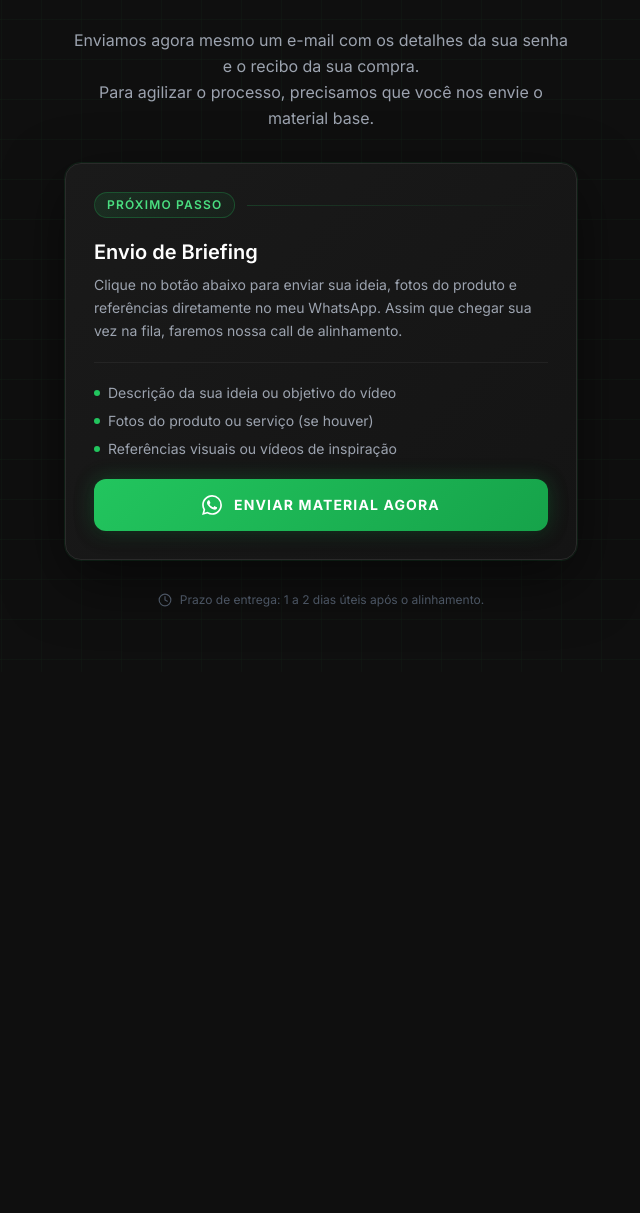
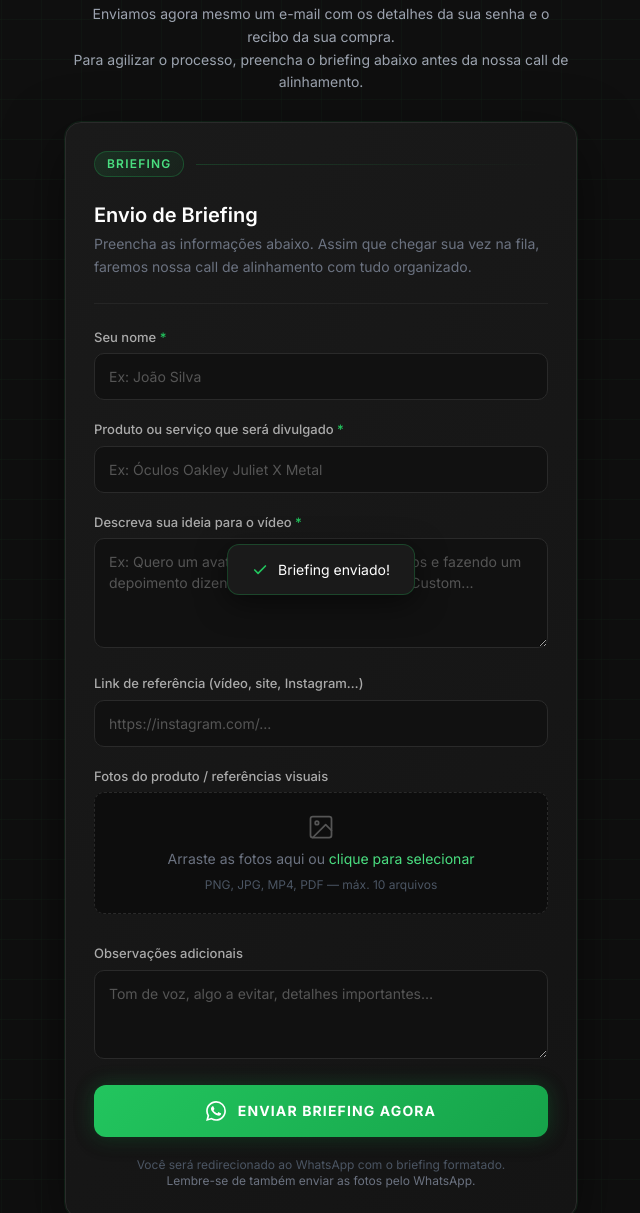
Before and after one commit to jordancustomokl0-svg/synthesis-ai, a plain HTML site: page obrigado.html in a window 1280 px wide. Shown: the part 261-1474 px from the top of the page, without its empty margins (319-959 px from the left). Before the commit the page ends 933 px from the top, so only its background shows below. Drawn offline with nearby package versions, Linux system fonts and the light colour scheme.

Commit message:
Refactor obrigado.html for improved layout and functionality
Refactor HTML structure and improve styling for the briefing form. Update text and add functionality for file uploads.

```diff
--- a/obrigado.html
+++ b/obrigado.html
@@ -7,166 +7,147 @@
   <script src="https://cdn.tailwindcss.com"></script>
   <style>
     @import url('https://fonts.googleapis.com/css2?family=Inter:wght@300;400;500;600;700&display=swap');
-
     * { font-family: 'Inter', sans-serif; }
-
     body { background-color: #0f0f0f; }
-
-    .check-circle {
-      stroke-dasharray: 166;
-      stroke-dashoffset: 166;
-      animation: stroke 0.8s cubic-bezier(0.65, 0, 0.45, 1) 0.3s forwards;
-    }
-    .check-mark {
-      stroke-dasharray: 48;
-      stroke-dashoffset: 48;
-      animation: stroke 0.4s cubic-bezier(0.65, 0, 0.45, 1) 0.9s forwards;
-    }
-    @keyframes stroke {
-      to { stroke-dashoffset: 0; }
-    }
-
-    .neon-glow {
-      animation: glow-pulse 3s ease-in-out infinite;
-    }
-    @keyframes glow-pulse {
-      0%, 100% { filter: drop-shadow(0 0 8px #22c55e80) drop-shadow(0 0 20px #22c55e40); }
-      50%       { filter: drop-shadow(0 0 14px #22c55ecc) drop-shadow(0 0 35px #22c55e60); }
-    }
-
-    .fade-up {
-      opacity: 0;
-      transform: translateY(20px);
-      animation: fadeUp 0.7s ease forwards;
-    }
-    .fade-up:nth-child(1) { animation-delay: 1.1s; }
-    .fade-up:nth-child(2) { animation-delay: 1.3s; }
-    .fade-up:nth-child(3) { animation-delay: 1.5s; }
-    .fade-up:nth-child(4) { animation-delay: 1.7s; }
-    @keyframes fadeUp {
-      to { opacity: 1; transform: translateY(0); }
-    }
-
-    .card-glow {
-      background: linear-gradient(135deg, #1a1a1a, #141414);
-      border: 1px solid #2a2a2a;
-      box-shadow: 0 0 0 1px #22c55e18, 0 20px 60px rgba(0,0,0,0.5);
-      transition: box-shadow 0.3s ease;
-    }
-    .card-glow:hover {
-      box-shadow: 0 0 0 1px #22c55e40, 0 20px 60px rgba(34,197,94,0.08);
-    }
-
-    .btn-whatsapp {
-      background: linear-gradient(135deg, #22c55e, #16a34a);
-      box-shadow: 0 0 20px #22c55e40, 0 4px 20px rgba(0,0,0,0.3);
-      transition: all 0.3s ease;
-      letter-spacing: 0.08em;
-    }
-    .btn-whatsapp:hover {
-      background: linear-gradient(135deg, #4ade80, #22c55e);
-      box-shadow: 0 0 35px #22c55e70, 0 6px 30px rgba(0,0,0,0.4);
-      transform: translateY(-2px);
-    }
-    .btn-whatsapp:active {
-      transform: translateY(0px);
-    }
-
-    .step-badge {
-      background: linear-gradient(135deg, #22c55e20, #16a34a10);
-      border: 1px solid #22c55e40;
-    }
-
-    .grid-bg {
-      background-image:
-        linear-gradient(rgba(34,197,94,0.03) 1px, transparent 1px),
-        linear-gradient(90deg, rgba(34,197,94,0.03) 1px, transparent 1px);
-      background-size: 40px 40px;
-    }
+    .check-circle { stroke-dasharray:166; stroke-dashoffset:166; animation:stroke 0.8s cubic-bezier(0.65,0,0.45,1) 0.3s forwards; }
+    .check-mark { stroke-dasharray:48; stroke-dashoffset:48; animation:stroke 0.4s cubic-bezier(0.65,0,0.45,1) 0.9s forwards; }
+    @keyframes stroke { to { stroke-dashoffset:0; } }
+    .neon-glow { animation:glow-pulse 3s ease-in-out infinite; }
+    @keyframes glow-pulse { 0%,100%{filter:drop-shadow(0 0 8px #22c55e80) drop-shadow(0 0 20px #22c55e40);} 50%{filter:drop-shadow(0 0 14px #22c55ecc) drop-shadow(0 0 35px #22c55e60);} }
+    .fade-up { opacity:0; transform:translateY(20px); animation:fadeUp 0.7s ease forwards; }
+    .fade-up:nth-child(1){animation-delay:1.1s;} .fade-up:nth-child(2){animation-delay:1.3s;} .fade-up:nth-child(3){animation-delay:1.5s;} .fade-up:nth-child(4){animation-delay:1.7s;}
+    @keyframes fadeUp { to { opacity:1; transform:translateY(0); } }
+    .card-glow { background:linear-gradient(135deg,#1a1a1a,#141414); border:1px solid #2a2a2a; box-shadow:0 0 0 1px #22c55e18,0 20px 60px rgba(0,0,0,.5); transition:box-shadow .3s ease; }
+    .card-glow:hover { box-shadow:0 0 0 1px #22c55e40,0 20px 60px rgba(34,197,94,.08); }
+    .form-input { background:#111; border:1px solid #2a2a2a; color:#fff; border-radius:10px; padding:12px 14px; width:100%; font-size:14px; transition:border-color .2s,box-shadow .2s; outline:none; }
+    .form-input:focus { border-color:#22c55e60; box-shadow:0 0 0 3px #22c55e15; }
+    .form-input::placeholder { color:#555; }
+    .form-label { font-size:13px; font-weight:500; color:#aaa; margin-bottom:6px; display:block; }
+    .upload-area { background:#0d0d0d; border:1.5px dashed #2a2a2a; border-radius:10px; padding:20px; text-align:center; cursor:pointer; transition:border-color .2s,background .2s; position:relative; }
+    .upload-area:hover { border-color:#22c55e50; background:#111; }
+    .upload-area input[type="file"] { position:absolute; inset:0; opacity:0; cursor:pointer; width:100%; height:100%; }
+    .file-preview { display:flex; flex-wrap:wrap; gap:8px; margin-top:10px; }
+    .file-chip { background:#1a1a1a; border:1px solid #2a2a2a; border-radius:6px; padding:4px 10px; font-size:12px; color:#aaa; display:flex; align-items:center; gap:6px; }
+    .file-chip span { color:#22c55e; cursor:pointer; font-size:14px; }
+    .btn-whatsapp { background:linear-gradient(135deg,#22c55e,#16a34a); box-shadow:0 0 20px #22c55e40,0 4px 20px rgba(0,0,0,.3); transition:all .3s ease; letter-spacing:.08em; }
+    .btn-whatsapp:hover { background:linear-gradient(135deg,#4ade80,#22c55e); box-shadow:0 0 35px #22c55e70,0 6px 30px rgba(0,0,0,.4); transform:translateY(-2px); }
+    .btn-whatsapp:active { transform:translateY(0); }
+    .step-badge { background:linear-gradient(135deg,#22c55e20,#16a34a10); border:1px solid #22c55e40; }
+    .grid-bg { background-image:linear-gradient(rgba(34,197,94,.03) 1px,transparent 1px),linear-gradient(90deg,rgba(34,197,94,.03) 1px,transparent 1px); background-size:40px 40px; }
+    .toast { position:fixed; bottom:24px; left:50%; transform:translateX(-50%) translateY(80px); background:#1a1a1a; border:1px solid #22c55e40; color:#fff; border-radius:12px; padding:14px 24px; font-size:14px; box-shadow:0 8px 30px rgba(0,0,0,.5); transition:transform .4s cubic-bezier(.34,1.56,.64,1); z-index:50; display:flex; align-items:center; gap:10px; white-space:nowrap; }
+    .toast.show { transform:translateX(-50%) translateY(0); }
   </style>
 </head>
-<body class="grid-bg min-h-screen flex flex-col items-center justify-center px-4 py-16">
-
-  <div class="fixed inset-0 pointer-events-none" style="background: radial-gradient(ellipse 60% 40% at 50% 0%, rgba(34,197,94,0.06) 0%, transparent 70%);"></div>
-
-  <div class="relative z-10 w-full max-w-lg flex flex-col items-center gap-8">
-
+<body class="grid-bg min-h-screen flex flex-col items-center justify-start px-4 py-12">
+  <div class="fixed inset-0 pointer-events-none" style="background:radial-gradient(ellipse 60% 40% at 50% 0%,rgba(34,197,94,.06) 0%,transparent 70%);"></div>
+  <div class="relative z-10 w-full max-w-lg flex flex-col items-center gap-7">
     <div class="neon-glow">
-      <svg width="80" height="80" viewBox="0 0 80 80" fill="none" xmlns="http://www.w3.org/2000/svg">
+      <svg width="80" height="80" viewBox="0 0 80 80" fill="none">
         <circle class="check-circle" cx="40" cy="40" r="36" stroke="#22c55e" stroke-width="3" fill="none" stroke-linecap="round"/>
         <polyline class="check-mark" points="24,40 35,52 56,28" stroke="#22c55e" stroke-width="3.5" fill="none" stroke-linecap="round" stroke-linejoin="round"/>
       </svg>
     </div>
-
     <div class="fade-up text-center">
       <h1 class="text-3xl sm:text-4xl font-bold text-white tracking-tight leading-tight">
-        Tudo certo!<br/>
-        <span class="text-green-400">Você já está na fila.</span>
+        Tudo certo!<br/><span class="text-green-400">Você já está na fila.</span>
       </h1>
     </div>
-
     <div class="fade-up text-center px-2">
-      <p class="text-gray-400 text-base leading-relaxed">
+      <p class="text-gray-400 text-sm leading-relaxed">
         Enviamos agora mesmo um e-mail com os detalhes da sua senha e o recibo da sua compra.<br/>
-        Para agilizar o processo, precisamos que você nos envie o material base.
+        Para agilizar o processo, preencha o briefing abaixo antes da nossa call de alinhamento.
       </p>
     </div>
-
-    <div class="fade-up w-full card-glow rounded-2xl p-7 flex flex-col gap-5">
-
+    <div class="fade-up w-full card-glow rounded-2xl p-7 flex flex-col gap-6">
       <div class="flex items-center gap-3">
-        <span class="step-badge text-green-400 text-xs font-semibold px-3 py-1 rounded-full uppercase tracking-widest">
-          Próximo passo
-        </span>
+        <span class="step-badge text-green-400 text-xs font-semibold px-3 py-1 rounded-full uppercase tracking-widest">Briefing</span>
         <div class="flex-1 h-px bg-gradient-to-r from-green-500/20 to-transparent"></div>
       </div>
-
       <div>
-        <h2 class="text-white text-xl font-semibold mb-2">Envio de Briefing</h2>
-        <p class="text-gray-400 text-sm leading-relaxed">
-          Clique no botão abaixo para enviar sua ideia, fotos do produto e referências diretamente no meu WhatsApp.
-          Assim que chegar sua vez na fila, faremos nossa call de alinhamento.
-        </p>
+        <h2 class="text-white text-xl font-semibold mb-1">Envio de Briefing</h2>
+        <p class="text-gray-500 text-sm leading-relaxed">Preencha as informações abaixo. Assim que chegar sua vez na fila, faremos nossa call de alinhamento com tudo organizado.</p>
       </div>
-
       <div class="w-full h-px bg-white/5"></div>
-
-      <ul class="flex flex-col gap-2">
-        <li class="flex items-center gap-2 text-sm text-gray-400">
-          <span class="w-1.5 h-1.5 rounded-full bg-green-500 flex-shrink-0"></span>
-          Descrição da sua ideia ou objetivo do vídeo
-        </li>
-        <li class="flex items-center gap-2 text-sm text-gray-400">
-          <span class="w-1.5 h-1.5 rounded-full bg-green-500 flex-shrink-0"></span>
-          Fotos do produto ou serviço (se houver)
-        </li>
-        <li class="flex items-center gap-2 text-sm text-gray-400">
-          <span class="w-1.5 h-1.5 rounded-full bg-green-500 flex-shrink-0"></span>
-          Referências visuais ou vídeos de inspiração
-        </li>
-      </ul>
-
-      <a
-        href="https://wa.me/message/TUVIUL5AE7DKF1"
-        target="_blank"
-        rel="noopener noreferrer"
-        class="btn-whatsapp w-full flex items-center justify-center gap-3 text-white font-bold text-sm rounded-xl py-4 px-6"
-      >
-        <svg xmlns="http://www.w3.org/2000/svg" width="20" height="20" viewBox="0 0 24 24" fill="currentColor">
-          <path d="M17.472 14.382c-.297-.149-1.758-.867-2.03-.967-.273-.099-.471-.148-.67.15-.197.297-.767.966-.94 1.164-.173.199-.347.223-.644.075-.297-.15-1.255-.463-2.39-1.475-.883-.788-1.48-1.761-1.653-2.059-.173-.297-.018-.458.13-.606.134-.133.298-.347.446-.52.149-.174.198-.298.298-.497.099-.198.05-.371-.025-.52-.075-.149-.669-1.612-.916-2.207-.242-.579-.487-.5-.669-.51-.173-.008-.371-.01-.57-.01-.198 0-.52.074-.792.372-.272.297-1.04 1.016-1.04 2.479 0 1.462 1.065 2.875 1.213 3.074.149.198 2.096 3.2 5.077 4.487.709.306 1.262.489 1.694.625.712.227 1.36.195 1.871.118.571-.085 1.758-.719 2.006-1.413.248-.694.248-1.289.173-1.413-.074-.124-.272-.198-.57-.347m-5.421 7.403h-.004a9.87 9.87 0 01-5.031-1.378l-.361-.214-3.741.982.998-3.648-.235-.374a9.86 9.86 0 01-1.51-5.26c.001-5.45 4.436-9.884 9.888-9.884 2.64 0 5.122 1.03 6.988 2.898a9.825 9.825 0 012.893 6.994c-.003 5.45-4.437 9.884-9.885 9.884m8.413-18.297A11.815 11.815 0 0012.05 0C5.495 0 .16 5.335.157 11.892c0 2.096.547 4.142 1.588 5.945L.057 24l6.305-1.654a11.882 11.882 0 005.683 1.448h.005c6.554 0 11.89-5.335 11.893-11.893a11.821 11.821 0 00-3.48-8.413z"/>
-        </svg>
-        ENVIAR MATERIAL AGORA
-      </a>
+      <form id="briefingForm" class="flex flex-col gap-5" onsubmit="return false;">
+        <div>
+          <label class="form-label">Seu nome <span class="text-green-500">*</span></label>
+          <input id="nome" type="text" class="form-input" placeholder="Ex: João Silva" required />
+        </div>
+        <div>
+          <label class="form-label">Produto ou serviço que será divulgado <span class="text-green-500">*</span></label>
+          <input id="produto" type="text" class="form-input" placeholder="Ex: Óculos Oakley Juliet X Metal" required />
+        </div>
+        <div>
+          <label class="form-label">Descreva sua ideia para o vídeo <span class="text-green-500">*</span></label>
+          <textarea id="ideia" class="form-input" rows="4" placeholder="Ex: Quero um avatar masculino usando o óculos e fazendo um depoimento dizendo que comprou na Jordan Custom..." required></textarea>
+        </div>
+        <div>
+          <label class="form-label">Link de referência (vídeo, site, Instagram…)</label>
+          <input id="referencia" type="url" class="form-input" placeholder="https://instagram.com/..." />
+        </div>
+        <div>
+          <label class="form-label">Fotos do produto / referências visuais</label>
+          <div class="upload-area" id="uploadArea">
+            <input type="file" id="fileInput" multiple accept="image/*,video/*,.pdf" onchange="handleFiles(this.files)" />
+            <div class="flex flex-col items-center gap-2 pointer-events-none">
+              <svg xmlns="http://www.w3.org/2000/svg" width="28" height="28" viewBox="0 0 24 24" fill="none" stroke="#555" stroke-width="1.5" stroke-linecap="round" stroke-linejoin="round"><rect x="3" y="3" width="18" height="18" rx="2"/><circle cx="8.5" cy="8.5" r="1.5"/><polyline points="21 15 16 10 5 21"/></svg>
+              <p class="text-gray-500 text-sm">Arraste as fotos aqui ou <span class="text-green-400">clique para selecionar</span></p>
+              <p class="text-gray-600 text-xs">PNG, JPG, MP4, PDF — máx. 10 arquivos</p>
+            </div>
+          </div>
+          <div class="file-preview" id="filePreview"></div>
+        </div>
+        <div>
+          <label class="form-label">Observações adicionais</label>
+          <textarea id="obs" class="form-input" rows="3" placeholder="Tom de voz, algo a evitar, detalhes importantes…"></textarea>
+        </div>
+        <button type="button" onclick="enviarBriefing()" class="btn-whatsapp w-full flex items-center justify-center gap-3 text-white font-bold text-sm rounded-xl py-4 px-6">
+          <svg xmlns="http://www.w3.org/2000/svg" width="20" height="20" viewBox="0 0 24 24" fill="currentColor"><path d="M17.472 14.382c-.297-.149-1.758-.867-2.03-.967-.273-.099-.471-.148-.67.15-.197.297-.767.966-.94 1.164-.173.199-.347.223-.644.075-.297-.15-1.255-.463-2.39-1.475-.883-.788-1.48-1.761-1.653-2.059-.173-.297-.018-.458.13-.606.134-.133.298-.347.446-.52.149-.174.198-.298.298-.497.099-.198.05-.371-.025-.52-.075-.149-.669-1.612-.916-2.207-.242-.579-.487-.5-.669-.51-.173-.008-.371-.01-.57-.01-.198 0-.52.074-.792.372-.272.297-1.04 1.016-1.04 2.479 0 1.462 1.065 2.875 1.213 3.074.149.198 2.096 3.2 5.077 4.487.709.306 1.262.489 1.694.625.712.227 1.36.195 1.871.118.571-.085 1.758-.719 2.006-1.413.248-.694.248-1.289.173-1.413-.074-.124-.272-.198-.57-.347m-5.421 7.403h-.004a9.87 9.87 0 01-5.031-1.378l-.361-.214-3.741.982.998-3.648-.235-.374a9.86 9.86 0 01-1.51-5.26c.001-5.45 4.436-9.884 9.888-9.884 2.64 0 5.122 1.03 6.988 2.898a9.825 9.825 0 012.893 6.994c-.003 5.45-4.437 9.884-9.885 9.884m8.413-18.297A11.815 11.815 0 0012.05 0C5.495 0 .16 5.335.157 11.892c0 2.096.547 4.142 1.588 5.945L.057 24l6.305-1.654a11.882 11.882 0 005.683 1.448h.005c6.554 0 11.89-5.335 11.893-11.893a11.821 11.821 0 00-3.48-8.413z"/></svg>
+          ENVIAR BRIEFING AGORA
+        </button>
+        <p class="text-center text-gray-600 text-xs">Você será redirecionado ao WhatsApp com o briefing formatado.<br/><span class="text-gray-500">Lembre-se de também enviar as fotos pelo WhatsApp.</span></p>
+      </form>
     </div>
-
-    <div class="fade-up flex items-center gap-2 text-gray-600 text-xs">
-      <svg xmlns="http://www.w3.org/2000/svg" width="14" height="14" viewBox="0 0 24 24" fill="none" stroke="currentColor" stroke-width="2" stroke-linecap="round" stroke-linejoin="round">
-        <circle cx="12" cy="12" r="10"/><polyline points="12 6 12 12 16 14"/>
-      </svg>
+    <div class="fade-up flex items-center gap-2 text-gray-600 text-xs pb-4">
+      <svg xmlns="http://www.w3.org/2000/svg" width="14" height="14" viewBox="0 0 24 24" fill="none" stroke="currentColor" stroke-width="2" stroke-linecap="round" stroke-linejoin="round"><circle cx="12" cy="12" r="10"/><polyline points="12 6 12 12 16 14"/></svg>
       Prazo de entrega: 1 a 2 dias úteis após o alinhamento.
     </div>
-
   </div>
-
+  <div class="toast" id="toast">
+    <svg xmlns="http://www.w3.org/2000/svg" width="16" height="16" viewBox="0 0 24 24" fill="none" stroke="#22c55e" stroke-width="2.5" stroke-linecap="round" stroke-linejoin="round"><polyline points="20 6 9 17 4 12"/></svg>
+    <span id="toastMsg">Briefing enviado!</span>
+  </div>
+  <script>
+    let selectedFiles = [];
+    function handleFiles(files) { selectedFiles = [...selectedFiles, ...Array.from(files)].slice(0,10); renderPreviews(); }
+    function renderPreviews() {
+      document.getElementById('filePreview').innerHTML = selectedFiles.map((f,i) =>
+        '<div class="file-chip"><svg xmlns="http://www.w3.org/2000/svg" width="12" height="12" viewBox="0 0 24 24" fill="none" stroke="#22c55e" stroke-width="2" stroke-linecap="round" stroke-linejoin="round"><path d="M14 2H6a2 2 0 0 0-2 2v16a2 2 0 0 0 2 2h12a2 2 0 0 0 2-2V8z"><\/path><polyline points="14 2 14 8 20 8"><\/polyline><\/svg>' +
+        (f.name.length>22?f.name.substring(0,20)+'…':f.name) + '<span onclick="removeFile('+i+')">×<\/span><\/div>'
+      ).join('');
+    }
+    function removeFile(i) { selectedFiles.splice(i,1); renderPreviews(); }
+    function showToast(msg) { const t=document.getElementById('toast'); document.getElementById('toastMsg').textContent=msg; t.classList.add('show'); setTimeout(()=>t.classList.remove('show'),3500); }
+    function enviarBriefing() {
+      const nome=document.getElementById('nome').value.trim();
+      const produto=document.getElementById('produto').value.trim();
+      const ideia=document.getElementById('ideia').value.trim();
+      const ref=document.getElementById('referencia').value.trim();
+      const obs=document.getElementById('obs').value.trim();
+      if(!nome||!produto||!ideia){ showToast('⚠️ Preencha os campos obrigatórios.'); return; }
+      let msg='🎬 *BRIEFING — Jordan Custom AI*\n\n';
+      msg+='👤 *Nome:* '+nome+'\n';
+      msg+='📦 *Produto/Serviço:* '+produto+'\n\n';
+      msg+='💡 *Ideia para o vídeo:*\n'+ideia+'\n\n';
+      if(ref) msg+='🔗 *Referência:* '+ref+'\n\n';
+      if(obs) msg+='📝 *Observações:* '+obs+'\n\n';
+      if(selectedFiles.length>0){ msg+='📎 *Arquivos ('+selectedFiles.length+'):*\n'; selectedFiles.forEach(f=>{msg+='  • '+f.name+'\n';}); msg+='\n_(Enviando os arquivos em seguida)_'; }
+      window.open('https://wa.me/message/TUVIUL5AE7DKF1?text='+encodeURIComponent(msg),'_blank');
+    }
+    const ua=document.getElementById('uploadArea');
+    ua.addEventListener('dragover',e=>{e.preventDefault();ua.style.borderColor='#22c55e';});
+    ua.addEventListener('dragleave',()=>{ua.style.borderColor='#2a2a2a';});
+    ua.addEventListener('drop',e=>{e.preventDefault();ua.style.borderColor='#2a2a2a';handleFiles(e.dataTransfer.files);});
+  </script>
 </body>
 </html>
```
